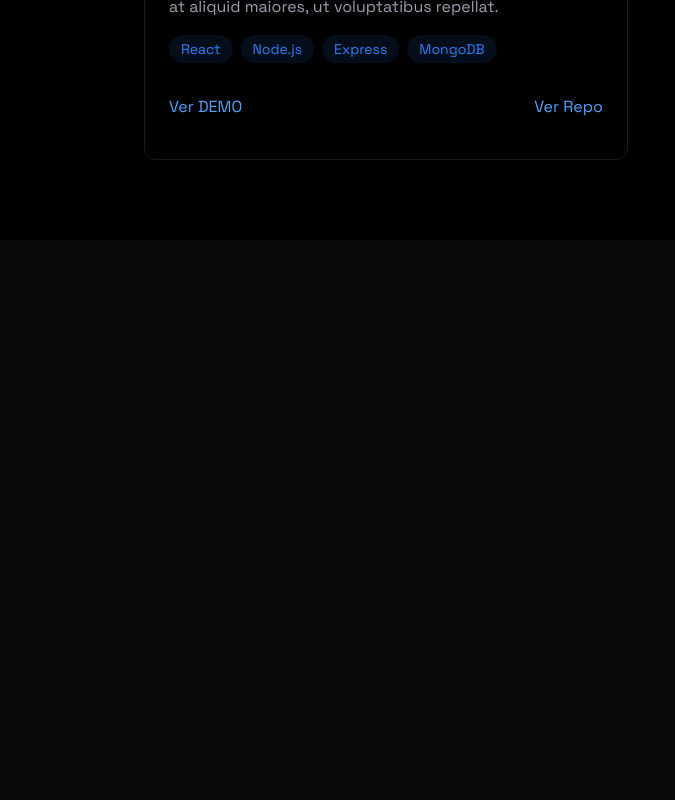
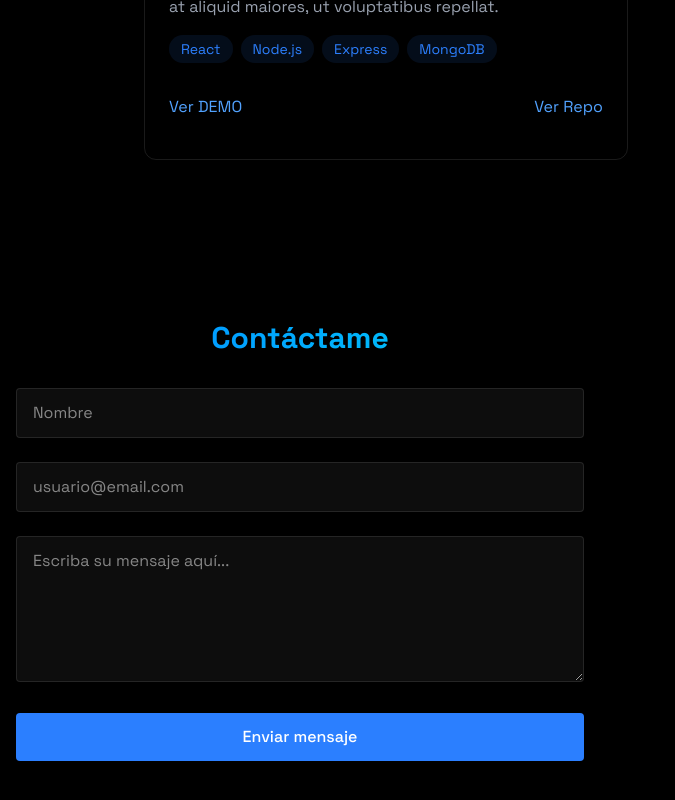
Before and after one commit to Cr1sti4n85/first_portfolio, a React (Vite) app: page / in a window 1280 px wide. Shown: the part 2208-3008 px from the top of the page, without its empty margins (0-675 px from the left). Before the commit the page ends 2448 px from the top, so only its background shows below. Built offline with nearby package versions, Linux system fonts and the light colour scheme.

Commit message:
Create Contact section

```diff
--- a/src/App.tsx
+++ b/src/App.tsx
@@ -7,6 +7,7 @@
 import Home from "./components/sections/Home";
 import About from "./components/sections/About";
 import Projects from "./components/sections/Projects";
+import Contact from "./components/sections/Contact";
 
 function App() {
   const [isLoaded, setIsLoaded] = useState<boolean>(false);
@@ -24,6 +25,7 @@
         <Home />
         <About />
         <Projects />
+        <Contact />
       </div>
     </>
   );
--- a/src/components/RevealOnScroll.tsx
+++ b/src/components/RevealOnScroll.tsx
@@ -1,8 +1,5 @@
 import { FC, useEffect, useRef } from "react";
-
-interface ScrollProps {
-  children: React.ReactNode;
-}
+import { ScrollProps } from "../types";
 
 const RevealOnScroll: FC<ScrollProps> = ({ children }) => {
   const ref = useRef<HTMLDivElement>(null);
--- /dev/null
+++ b/src/components/sections/Contact.tsx
@@ -0,0 +1,70 @@
+import RevealOnScroll from "../RevealOnScroll";
+
+const Contact = () => {
+  return (
+    <section
+      id="contact"
+      className="min-h-screen items-center justify-center py-20"
+    >
+      <RevealOnScroll>
+        <div className="px-4 w-150">
+          <h2
+            className="text-3xl font-bold mb-8
+         bg-gradient-to-r from-blue-500 to-cyan-400
+          bg-clip-text text-transparent text-center"
+          >
+            Contáctame
+          </h2>
+          <form className="space-y-6">
+            <div className="relative">
+              <input
+                type="text"
+                id="name"
+                name="name"
+                placeholder="Nombre"
+                required
+                className="w-full bg-white/5 border border-white/10 rounded
+                px-4 py-3 text-white transition focus:outline-none focus:border-blue-500
+                focus:bg-blue-500/5"
+              />
+            </div>
+            <div className="relative">
+              <input
+                type="email"
+                id="email"
+                name="email"
+                placeholder="usuario@email.com"
+                required
+                className="w-full bg-white/5 border border-white/10 rounded
+                px-4 py-3 text-white transition focus:outline-none focus:border-blue-500
+                focus:bg-blue-500/5"
+              />
+            </div>
+            <div className="relative">
+              <textarea
+                typeof="message"
+                id="message"
+                name="message"
+                placeholder="Escriba su mensaje aquí..."
+                required
+                rows={5}
+                className="w-full bg-white/5 border border-white/10 rounded
+                px-4 py-3 text-white transition focus:outline-none focus:border-blue-500
+                focus:bg-blue-500/5"
+              />
+            </div>
+            <button
+              type="submit"
+              className="w-full bg-blue-500 text-white
+                px-6 py-3 rounded font-medium transition relative overflow-hidden
+                hover:-translate-y-0.5 hover:shadow-[0_0_15px_rgba(59,130,246,0.5)]"
+            >
+              Enviar mensaje
+            </button>
+          </form>
+        </div>
+      </RevealOnScroll>
+    </section>
+  );
+};
+export default Contact;
--- a/src/types.d.ts
+++ b/src/types.d.ts
@@ -10,3 +10,8 @@
 export type LoadingScreenProps = {
   onComplete: () => void;
 };
+
+//smooth scrolling props
+export type ScrollProps = {
+  children: React.ReactNode;
+};
```
